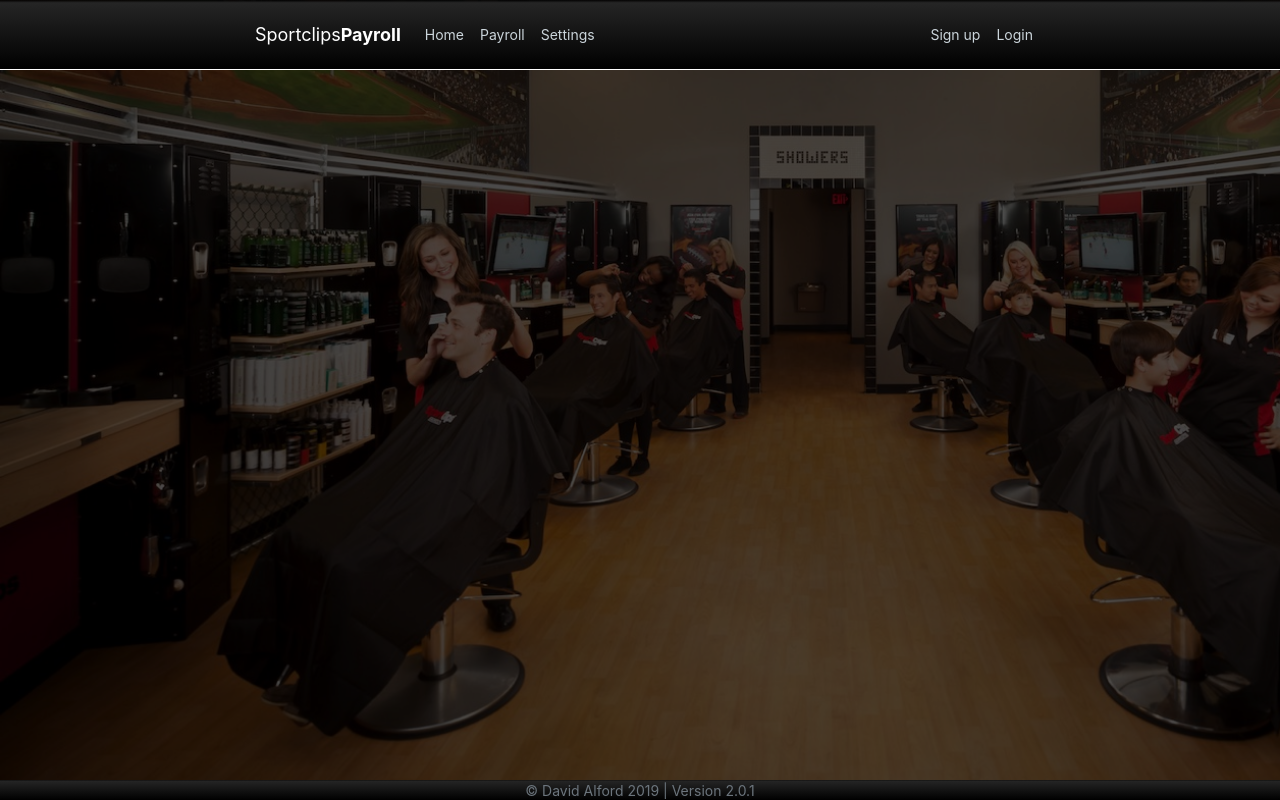
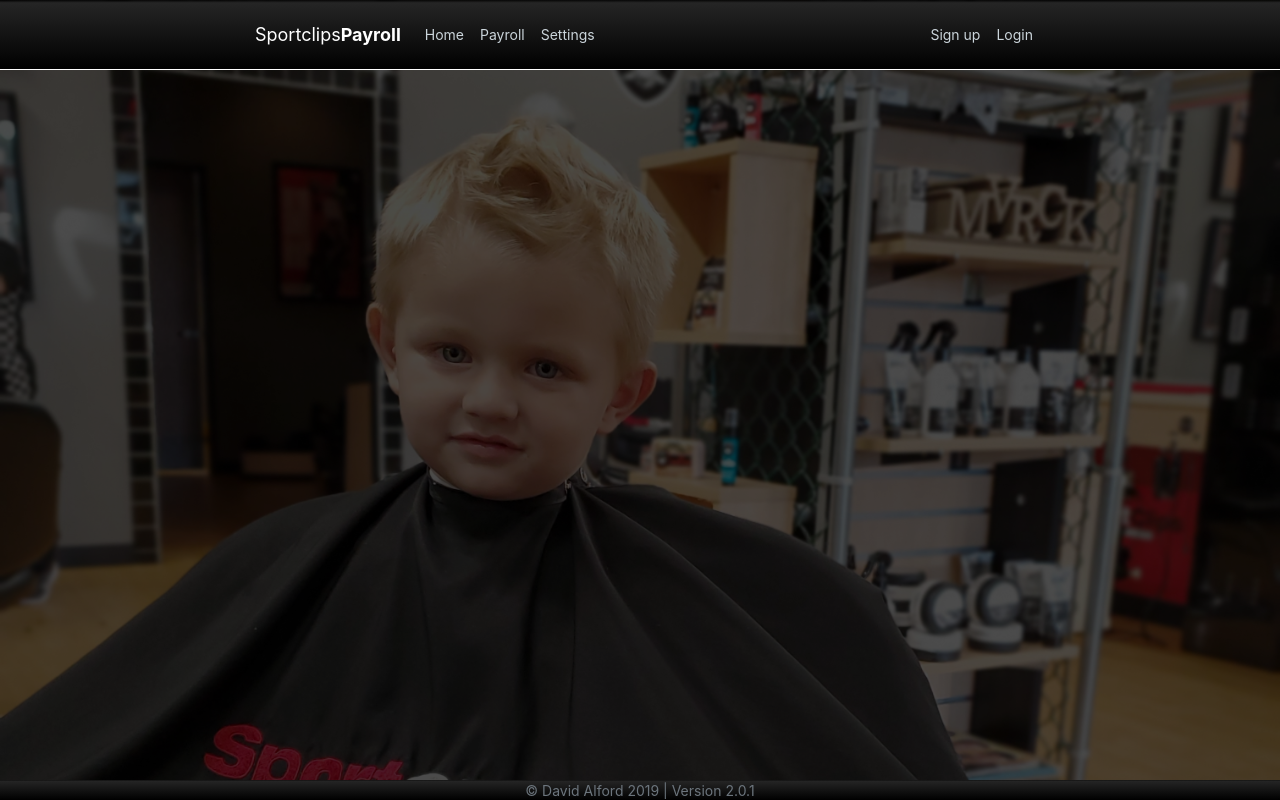
Before and after one commit to 5starkarma/sportclips_project, a Django app: template apps/base/templates/base/base.html in a window 1280 px wide. Run offline with Django 3.2, Linux system fonts and the light colour scheme; the template is opened without the code that fills it, so the values that code supplies are empty; some libraries are stand-ins or nearby versions.

Commit message:
change html layout

```diff
--- a/apps/clients/templates/clients/register.html
+++ b/apps/clients/templates/clients/register.html
@@ -82,7 +82,7 @@
         <div class="col-md-5 order-xs-1 order-sm-2 order-md-2">
             <div class="sign-up-box">
                 <div class="container">
-                    <h2 class="sign-up-title mt-4">14-day free trial</h2>
+                    <h2 class="sign-up-title mt-4"><i class="fas fa-badge-check"></i> 14-day free trial</h2>
                     <p>Enter your info to sign up for a free trial. No gimmicks.</p>
                     <form method="POST">
                         {% csrf_token %}
@@ -100,4 +100,5 @@
         </div>
     </div>
 </div>
-{% endblock content%}
+
+{% endblock content %}
--- a/static/main.css
+++ b/static/main.css
@@ -1,5 +1,5 @@
 body {
-  background: url("images/store.jpg");
+  background: url("images/store1.jpg");
     box-shadow: inset 5000px 5000px 5000px 5000px rgba(0,0,0,0.7);
     background-size: cover;
 }
```
Also changed, not shown: static/images/store.jpg (deleted), static/images/store1.jpg (added), 4 other files.
